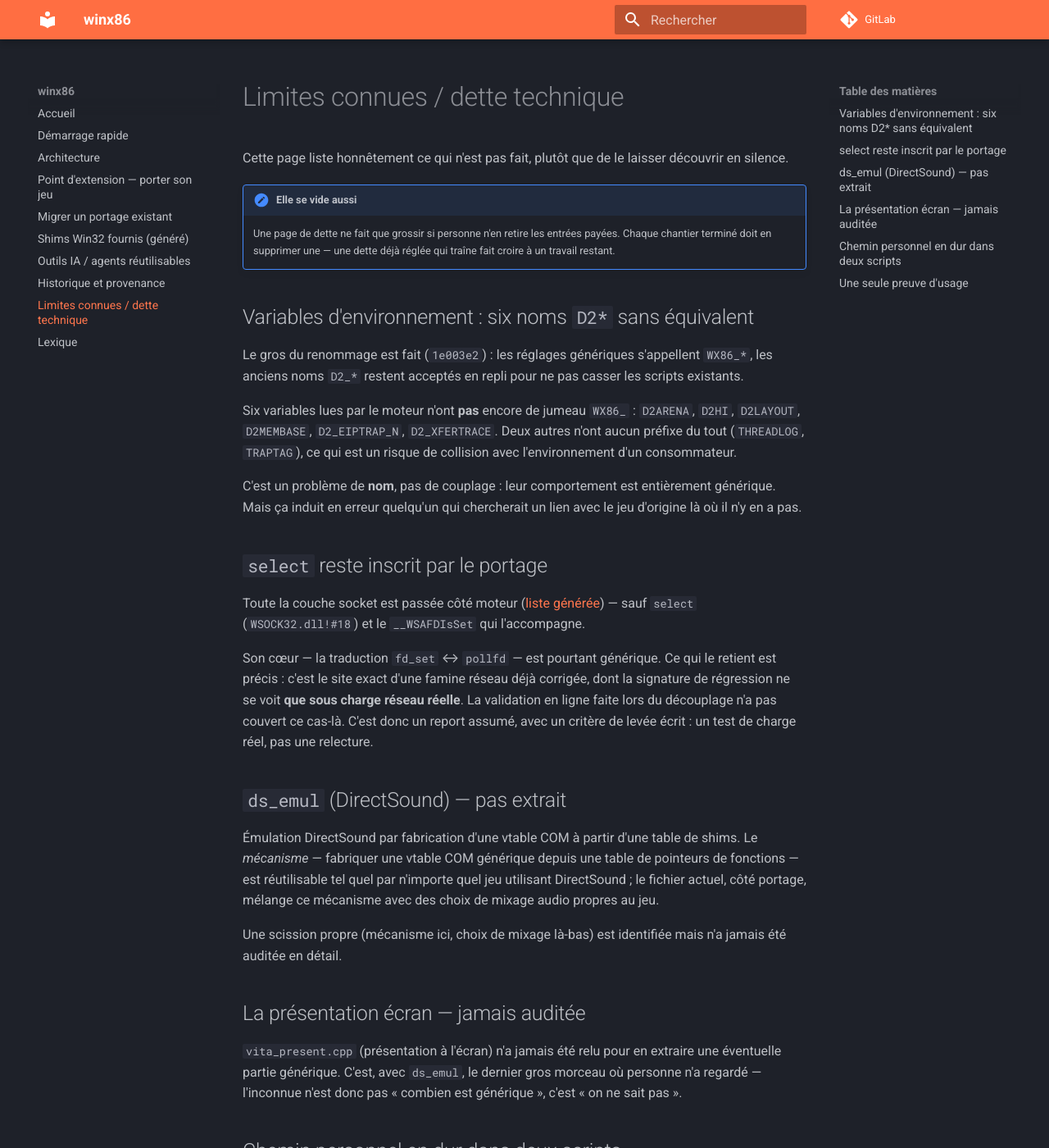
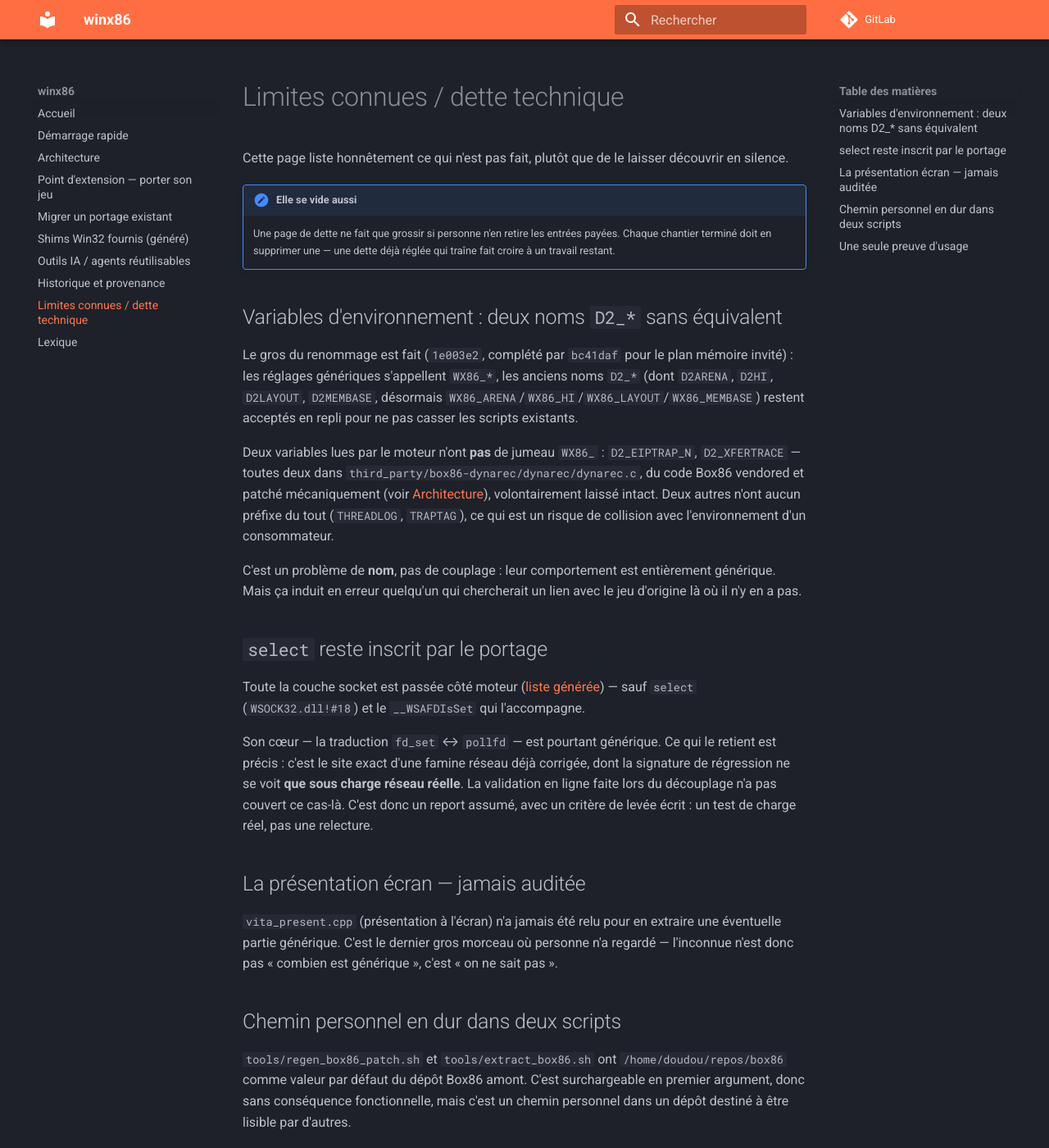
Before and after one commit to Franckrst/WinVita, an MkDocs documentation site: the page built from docs/dette.md, in a window 1280 px wide and 1400 px high. Shown: the whole window at 82% size. Built offline with MkDocs 1.6.1 and Material for MkDocs 9.7.7, drawn with Linux system fonts in a browser that asks for light colours; comment, search, counter and statistics services are not loaded.

Commit message:
docs: ds_emul a rejoint le moteur le 2026-09-11, la dette le disait encore chez d2vita
ds_emul.{h,cpp} vit desormais dans src/runtime/ (commit a884311, 2026-09-11)
: mecanisme generique de vtable COM + puits audio, plus rien de propre a un
jeu. README.md, docs/dette.md et docs/lexique.md le decrivaient encore
comme "reste cote d2vita, scission a faire" -- retire l'entree de dette
payee (dette.md le demande explicitement : ne pas laisser trainer une
dette reglee) et corrige les deux autres mentions.

Au passage, le bullet "variables D2_* pas encore renommees" de README.md
etait perime sur deux points verifies dans le code : D2_WAKEPROF est lu
dans bridge.cpp (pas sched_native.cpp), et D2_JITPROFILE/D2_NOLINK ont deja
leur alias WX86_* (commit 1e003e2). Le reste de la liste (D2_CALLRET,
D2_FORWARD, D2_BUDGETTAIL, D2_NOPEND, D2_SIGNTAG, D2_MMUFOLD, D2_MMUSTACK)
ne correspond a aucun getenv() dans le depot : ce sont des int extern
armes par le rt_boot.cpp du consommateur, hors perimetre de ce renommage.
Remplace par un renvoi vers docs/dette.md, seule source tenue a jour.

Co-Authored-By: Claude Sonnet 5 <noreply@anthropic.com>
Claude-Session: https://claude.ai/code/session_016YV2ySxuScxYmstEqDV9Bx

```diff
--- a/docs/dette.md
+++ b/docs/dette.md
@@ -8,16 +8,21 @@ découvrir en silence.
     payées. Chaque chantier terminé doit en supprimer une — une dette déjà réglée
     qui traîne fait croire à un travail restant.
 
-## Variables d'environnement : six noms `D2*` sans équivalent
+## Variables d'environnement : deux noms `D2_*` sans équivalent
 
-Le gros du renommage est fait (`1e003e2`) : les réglages génériques s'appellent
-`WX86_*`, les anciens noms `D2_*` restent acceptés en repli pour ne pas casser
-les scripts existants.
+Le gros du renommage est fait (`1e003e2`, complété par `bc41daf` pour le plan
+mémoire invité) : les réglages génériques s'appellent `WX86_*`, les anciens
+noms `D2_*` (dont `D2ARENA`, `D2HI`, `D2LAYOUT`, `D2MEMBASE`, désormais
+`WX86_ARENA`/`WX86_HI`/`WX86_LAYOUT`/`WX86_MEMBASE`) restent acceptés en
+repli pour ne pas casser les scripts existants.
 
-Six variables lues par le moteur n'ont **pas** encore de jumeau `WX86_` :
-`D2ARENA`, `D2HI`, `D2LAYOUT`, `D2MEMBASE`, `D2_EIPTRAP_N`, `D2_XFERTRACE`.
-Deux autres n'ont aucun préfixe du tout (`THREADLOG`, `TRAPTAG`), ce qui est un
-risque de collision avec l'environnement d'un consommateur.
+Deux variables lues par le moteur n'ont **pas** de jumeau `WX86_` :
+`D2_EIPTRAP_N`, `D2_XFERTRACE` — toutes deux dans
+`third_party/box86-dynarec/dynarec/dynarec.c`, du code Box86 vendored et
+patché mécaniquement (voir [Architecture](architecture.md)), volontairement
+laissé intact. Deux autres n'ont aucun préfixe du tout (`THREADLOG`,
+`TRAPTAG`), ce qui est un risque de collision avec l'environnement d'un
+consommateur.
 
 C'est un problème de **nom**, pas de couplage : leur comportement est
 entièrement générique. Mais ça induit en erreur quelqu'un qui chercherait un
@@ -35,23 +40,12 @@ validation en ligne faite lors du découplage n'a pas couvert ce cas-là. C'est
 donc un report assumé, avec un critère de levée écrit : un test de charge réel,
 pas une relecture.
 
-## `ds_emul` (DirectSound) — pas extrait
-
-Émulation DirectSound par fabrication d'une vtable COM à partir d'une table de
-shims. Le *mécanisme* — fabriquer une vtable COM générique depuis une table de
-pointeurs de fonctions — est réutilisable tel quel par n'importe quel jeu
-utilisant DirectSound ; le fichier actuel, côté portage, mélange ce mécanisme
-avec des choix de mixage audio propres au jeu.
-
-Une scission propre (mécanisme ici, choix de mixage là-bas) est identifiée mais
-n'a jamais été auditée en détail.
-
 ## La présentation écran — jamais auditée
 
 `vita_present.cpp` (présentation à l'écran) n'a jamais été relu pour en extraire
-une éventuelle partie générique. C'est, avec `ds_emul`, le dernier gros morceau
-où personne n'a regardé — l'inconnue n'est donc pas « combien est générique »,
-c'est « on ne sait pas ».
+une éventuelle partie générique. C'est le dernier gros morceau où personne n'a
+regardé — l'inconnue n'est donc pas « combien est générique », c'est « on ne
+sait pas ».
 
 ## Chemin personnel en dur dans deux scripts
 
```
Also changed, not shown: README.md (+5 -11 lines), docs/lexique.md (+3 -3 lines).
